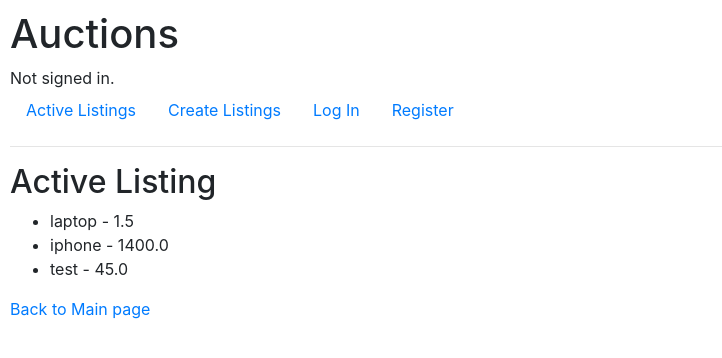
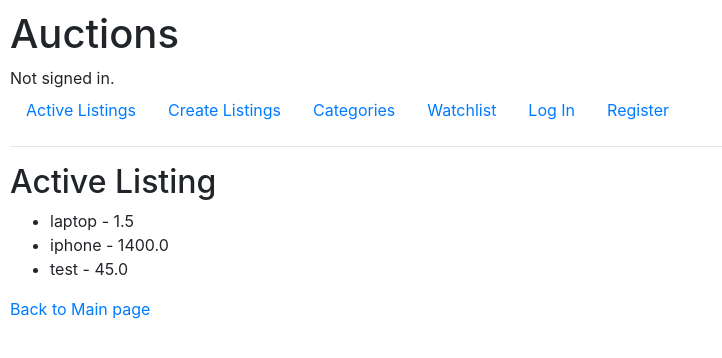
Before and after one commit to Suguru1114/CS50-commerce, a Django app: page /active_listing/ in a window 1280 px wide. Shown: the top 358 px of the page, without its empty margins (0-722 px from the left). Run offline with Django 3.2, Linux system fonts and the light colour scheme; data comes from the database, SQL or seed files in the repository; some libraries are stand-ins or nearby versions.

Commit message:
add tabs for the catgories and watchlist

```diff
--- a/auctions/templates/auctions/layout.html
+++ b/auctions/templates/auctions/layout.html
@@ -24,6 +24,14 @@
             <li class="nav-item">
                 <a class="nav-link" href="{% url 'create_listing' %}">Create Listings</a>
             </li>
+
+            <li class="nav-item">
+                <a class="nav-link" href="{% url 'create_listing' %}">Categories</a>
+            </li>
+
+            <li class="nav-item">
+                <a class="nav-link" href="{% url 'create_listing' %}">Watchlist</a>
+            </li>
             {% if user.is_authenticated %}
                 <li class="nav-item">
                     <a class="nav-link" href="{% url 'logout' %}">Log Out</a>
```
